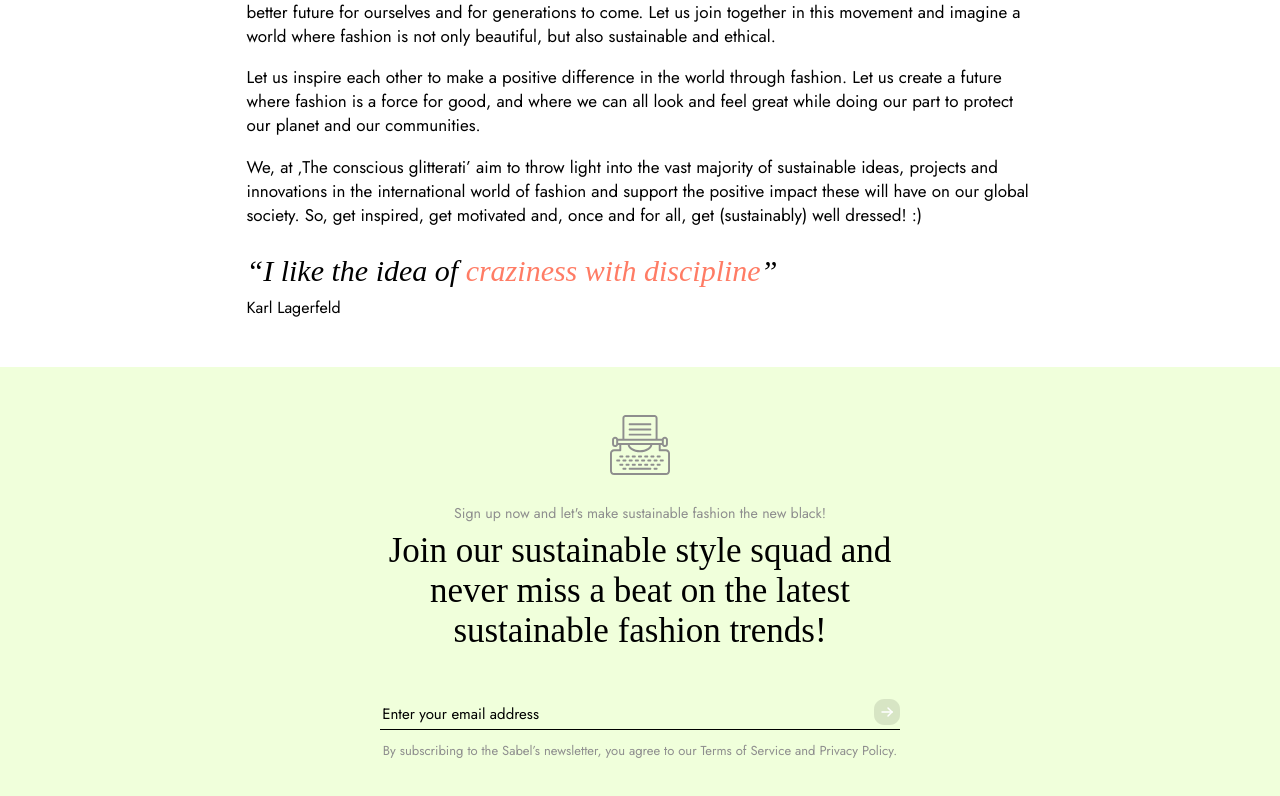
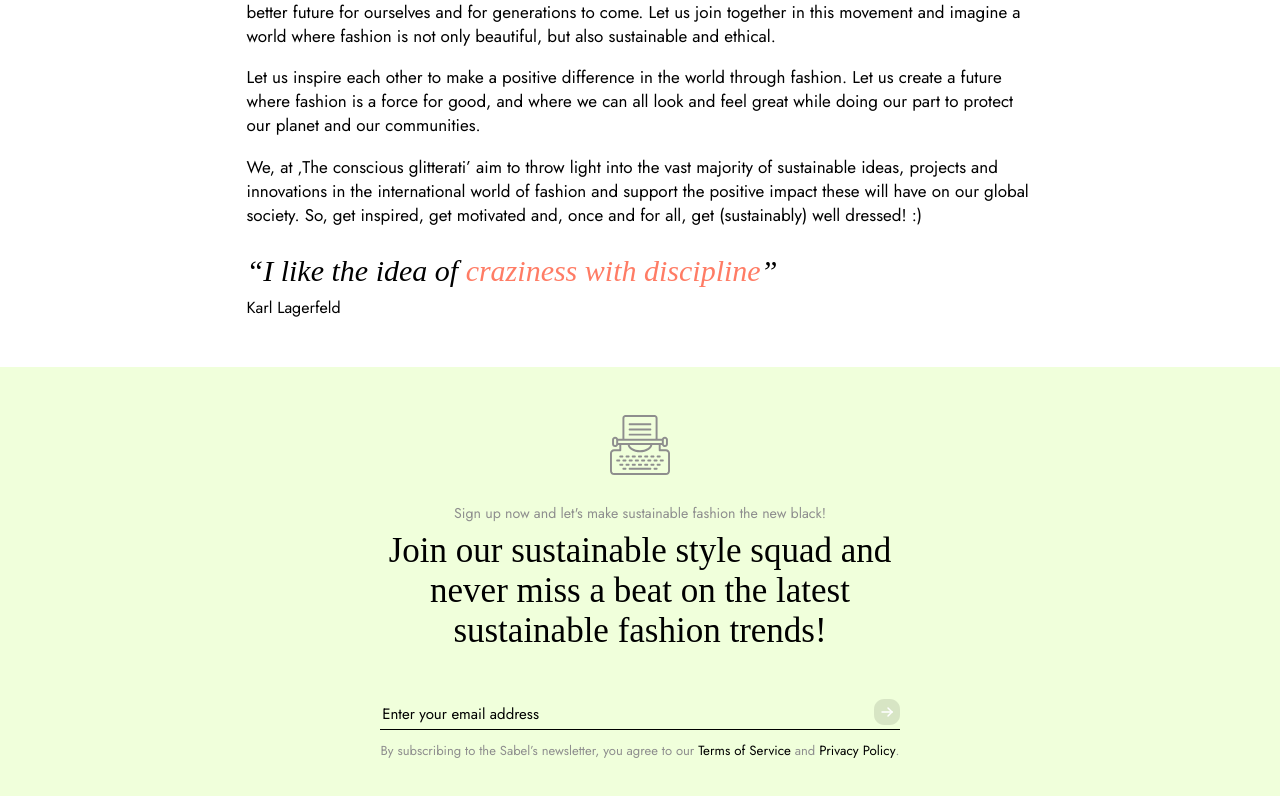
Before and after one commit to Damileee/sabel-blog, a React (Create React App) app: page /about-page in a window 1280 px wide. Shown: the part 1470-2266 px from the top of the page. Built offline with nearby package versions, Linux system fonts and the light colour scheme.

Commit message:
Fix: the margin

```diff
--- a/src/components/common/Footer.jsx
+++ b/src/components/common/Footer.jsx
@@ -29,7 +29,7 @@ const Footer = () => {
       </div>
           <span className="footer-third-span">
             By subscribing to the Sabel’s newsletter, you agree to our{" "}
-            <span>Terms of Service</span> and <span>Privacy Policy</span>.
+            <span className="footer-third-span_special">Terms of Service</span> and <span className="footer-third-span_special">Privacy Policy</span>.
           </span>
     </div>
   );
```
